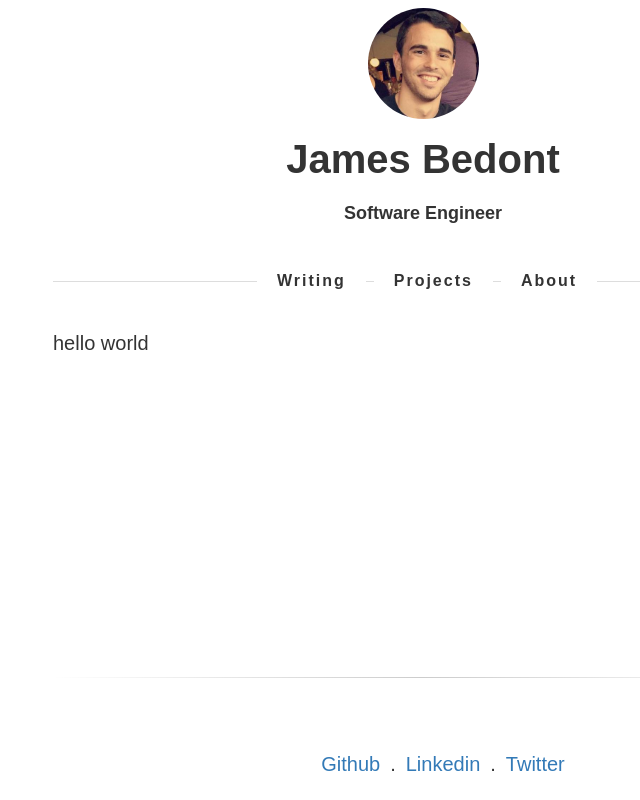
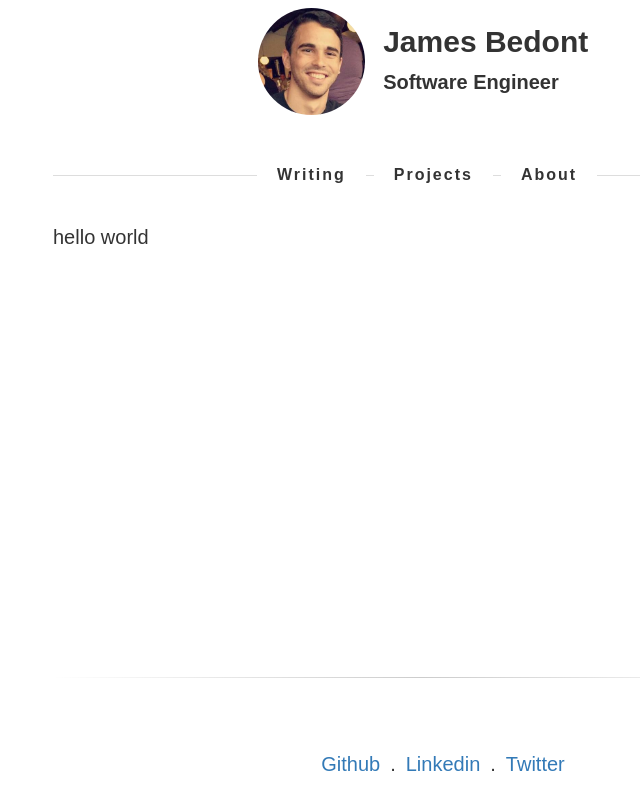
Before and after one commit to JamesBedont/personal-website, a Next.js app: page / in a window 1280 px wide. Shown: the whole page, without its empty margins (217-857 px from the left). Built offline with nearby package versions, Linux system fonts and the light colour scheme.

Commit message:
better title area

```diff
--- a/components/header.js
+++ b/components/header.js
@@ -1,9 +1,13 @@
 const Header = () => {
   return (
     <header>
-      <img src='/headshot.jpeg' id='headshot' />
-      <h1 id='name'>James Bedont</h1>
-      <h2 id='title'>Software Engineer</h2>
+      <div id='title-wrapper'>
+        <img src='/headshot.jpeg' id='headshot' />
+        <div id='title-text'>
+          <h1 id='name'>James Bedont</h1>
+          <h2 id='title'>Software Engineer</h2>
+        </div>
+      </div>
       <nav>
         <ul>
           <li>Writing</li>
--- a/styles.css
+++ b/styles.css
@@ -3,7 +3,7 @@ body {
   max-width: 740px;
   margin: 0 auto;
   font-family: 'Source Sans Pro', sans-serif;
-  color: rgba(0, 0, 0, .8);
+  color: rgba(0, 0, 0, 0.8);
   font-size: 20px;
   line-height: 1.6;
 }
@@ -34,20 +34,37 @@ footer {
 
 .footer-line {
   background: #ddd;
-  background: -webkit-gradient(linear, left top, right top, from(rgba(255, 255, 255, 0)), color-stop(#ccc), to(rgba(255, 255, 255, 0)));
-  background: -webkit-linear-gradient(left, rgba(255, 255, 255, 0), #ccc, rgba(255, 255, 255, 0));
-  background: linear-gradient(to right, rgba(255, 255, 255, 0), #ccc, rgba(255, 255, 255, 0));
+  background: -webkit-gradient(
+    linear,
+    left top,
+    right top,
+    from(rgba(255, 255, 255, 0)),
+    color-stop(#ccc),
+    to(rgba(255, 255, 255, 0))
+  );
+  background: -webkit-linear-gradient(
+    left,
+    rgba(255, 255, 255, 0),
+    #ccc,
+    rgba(255, 255, 255, 0)
+  );
+  background: linear-gradient(
+    to right,
+    rgba(255, 255, 255, 0),
+    #ccc,
+    rgba(255, 255, 255, 0)
+  );
   height: 1px;
   margin: 2.5em 0;
 }
 
-.list-inline>li {
+.list-inline > li {
   display: inline-block;
   padding-left: 5px;
   padding-right: 5px;
 }
 
-.list-inline>li>a {
+.list-inline > li > a {
   color: #337ab7;
   text-decoration: none;
   font-size: 1em;
@@ -63,35 +80,36 @@ header {
 #headshot {
   margin-top: 8px;
   border-radius: 50%;
-  max-width: 15%;
+  max-width: 20%;
 }
 
 #name {
-  margin: 8px 0px 0px 0px;
+  margin: 0px;
+  font-size: 1.5em;
 }
 
 #title {
-  font-size: 18px;
-  margin: 8px 0px 8px 0px;
+  font-size: 1em;
+  margin: 0px;
 }
 
 nav {
-  margin: 0;
-  padding: 20px 0 0 0;
+  padding: 0px;
+  margin-top: 35px;
   text-align: center;
   width: 100%;
 }
 
-nav>ul {
+nav > ul {
   margin: 0 auto;
-  padding: 0 25px;
+  padding: 0px;
   line-height: 1.5em;
   z-index: 20;
   position: relative;
   white-space: nowrap;
 }
 
-nav>ul>li {
+nav > ul > li {
   display: inline-block;
   padding: 0 20px;
   margin: 0;
@@ -103,7 +121,7 @@ nav>ul>li {
   font-weight: bold;
 }
 
-nav>ul>li:nth-child(n+1) {
+nav > ul > li:nth-child(n + 1) {
   margin-left: 8px;
 }
 
@@ -121,3 +139,13 @@ nav>ul>li:nth-child(n+1) {
   z-index: 10;
   position: relative;
 }
+
+#title-wrapper {
+  display: flex;
+  align-items: center;
+  justify-content: center;
+}
+
+#title-text {
+  margin-left: 18px;
+}
```
Also changed, not shown: 1 other file (tests, documents, lock files or other folders).
